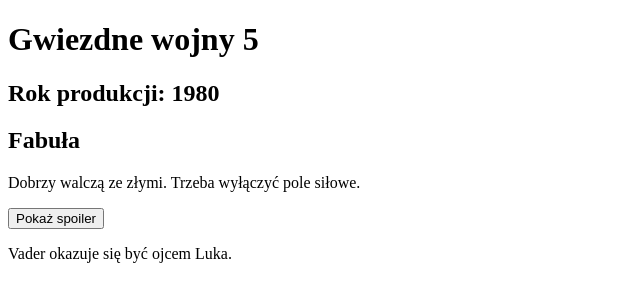
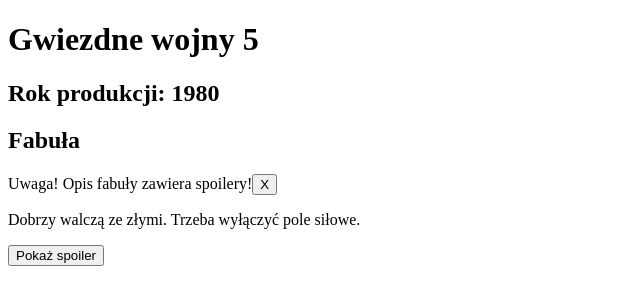
Before and after one commit to CyprianRachel/React-2-module, a React (Vite) app in the folder vite-project/: page / in a window 1280 px wide. Shown: the top 304 px of the page, without its empty margins (0-640 px from the left). Built offline with nearby package versions, Linux system fonts and the light colour scheme.

Commit message:
UseState!

```diff
--- a/vite-project/src/App.jsx
+++ b/vite-project/src/App.jsx
@@ -1,6 +1,16 @@
+import { useState } from "react";
+
 function App() {
-  function handleClick() {
-    alert("Klik!");
+  const [isSpoilerShown, setIsSpoilerShown] = useState(false);
+  const [isWarningShown, setIsWarningShown] = useState(true);
+
+  function handleShowSpoilerClick() {
+    setIsSpoilerShown(true);
+    setIsWarningShown(false);
+  }
+
+  function handleCloseWarningClick() {
+    setIsWarningShown(false);
   }
 
   return (
@@ -8,9 +18,18 @@
       <h1>Gwiezdne wojny 5</h1>
       <h2>Rok produkcji: 1980</h2>
       <h2>Fabuła</h2>
+      {isWarningShown && (
+        <p>
+          Uwaga! Opis fabuły zawiera spoilery!
+          <button onClick={handleCloseWarningClick}>X</button>
+        </p>
+      )}
       <p>Dobrzy walczą ze złymi. Trzeba wyłączyć pole siłowe.</p>
-      <button onClick={handleClick}>Pokaż spoiler</button>
-      <p>Vader okazuje się być ojcem Luka.</p>
+      {isSpoilerShown ? (
+        <p>Vader okazuje się być ojcem Luka.</p>
+      ) : (
+        <button onClick={handleShowSpoilerClick}>Pokaż spoiler</button>
+      )}
     </>
   );
 }
```
